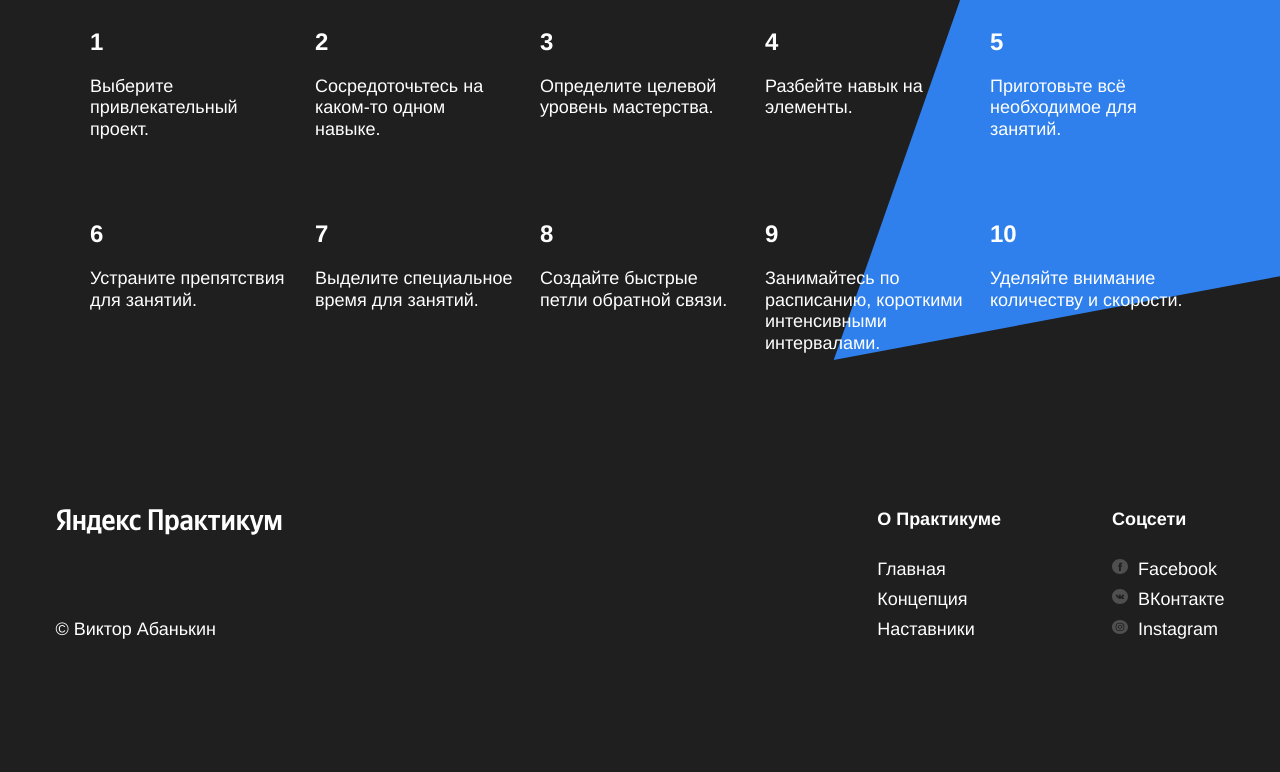
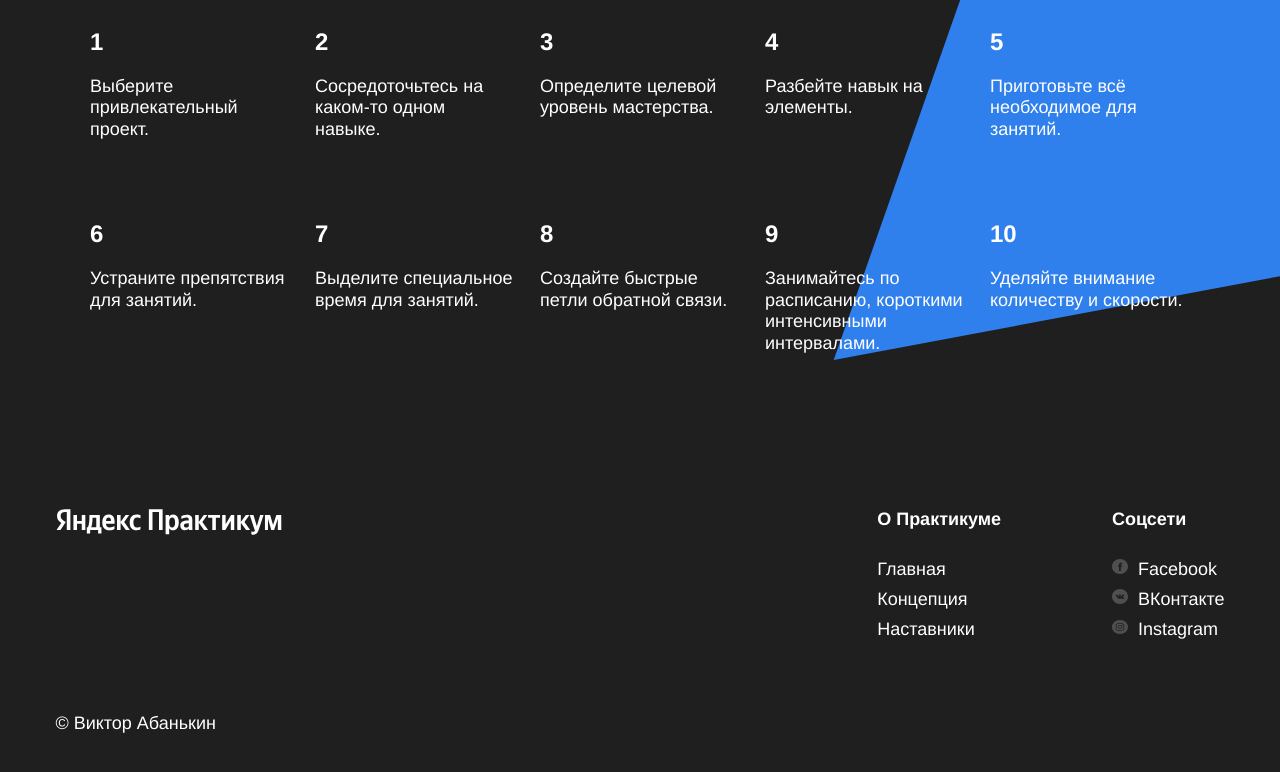
Before and after one commit to tltelf/how-to-learn, a plain HTML site: page index.html in a window 1280 px wide. Shown: the part 3162-3934 px from the top of the page. Drawn offline with Linux system fonts and the light colour scheme.

Commit message:
Недочеты исправлены

```diff
--- a/styles/style.css
+++ b/styles/style.css
@@ -273,6 +273,8 @@
 .footer__columns {
   display: flex;
   justify-content: space-around;
+  min-height: 250px;
+  padding: 60px 0 40px;
 }
 
 .footer__column_content_copyright {
@@ -289,15 +291,13 @@
 }
 
 .footer__author {
+  margin: 0;
+  padding: 0;
   line-height: 25px;
   font-size: 18px;
   font-weight: normal;
   color: white;
   margin: 18px 0;
-}
-
-.footer__column {
-  margin: 60px 0 40px;
 }
 
 .footer__column-heading {
```
